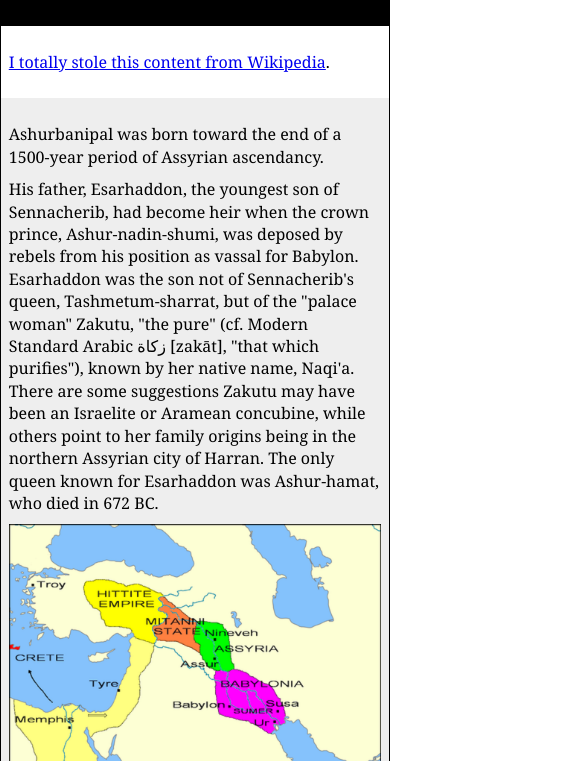
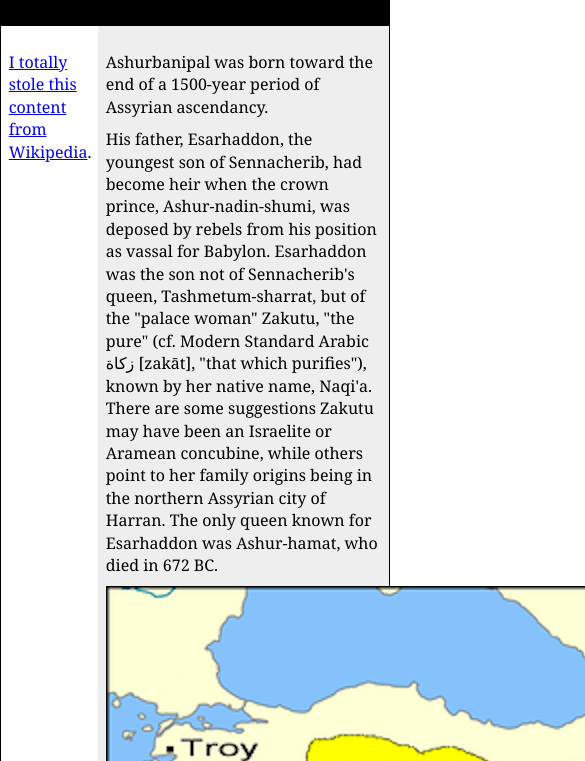
Before and after one commit to tiy-dallas-october-2016-fee/basic-responsive-example, a plain HTML site: page index.html in a window 390 px wide. Shown: the part 83-844 px from the top of the page, 585 px wide, since content can reach past the window. Drawn offline with Linux system fonts and the light colour scheme.

Commit message:
removed rwd stuff

```diff
--- a/index.html
+++ b/index.html
@@ -3,7 +3,6 @@
 <html>
 
   <head>
-    <meta name="viewport" content="width=device-width, initial-scale=1">
     <title>Super-Basic RWD Example</title>
     <link href="style.css" rel="stylesheet" />
   </head>
--- a/style.css
+++ b/style.css
@@ -73,7 +73,6 @@ p {
 }
 
 img {
-  max-width: 100%;
 }
 
 .supplementary {
@@ -95,15 +94,3 @@ footer {
   color: #FFF;
   padding: 10px 20px;
 }
-
-@media (max-width: 775px) {
-  .supplementary {
-    float: none;
-    width: auto;
-  }
-
-  .main-content {
-    float: none;
-    width: auto;
-  }
-}
```
